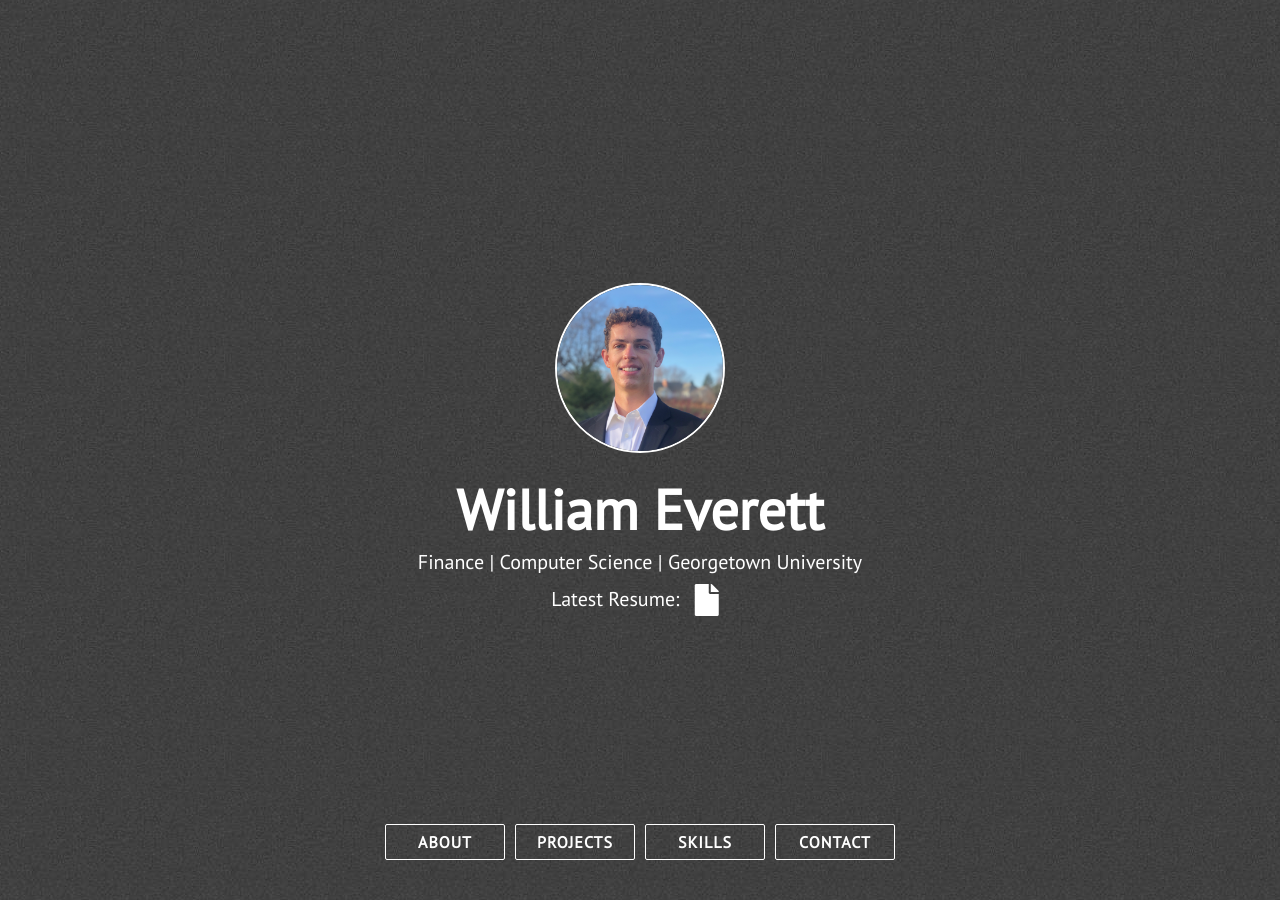
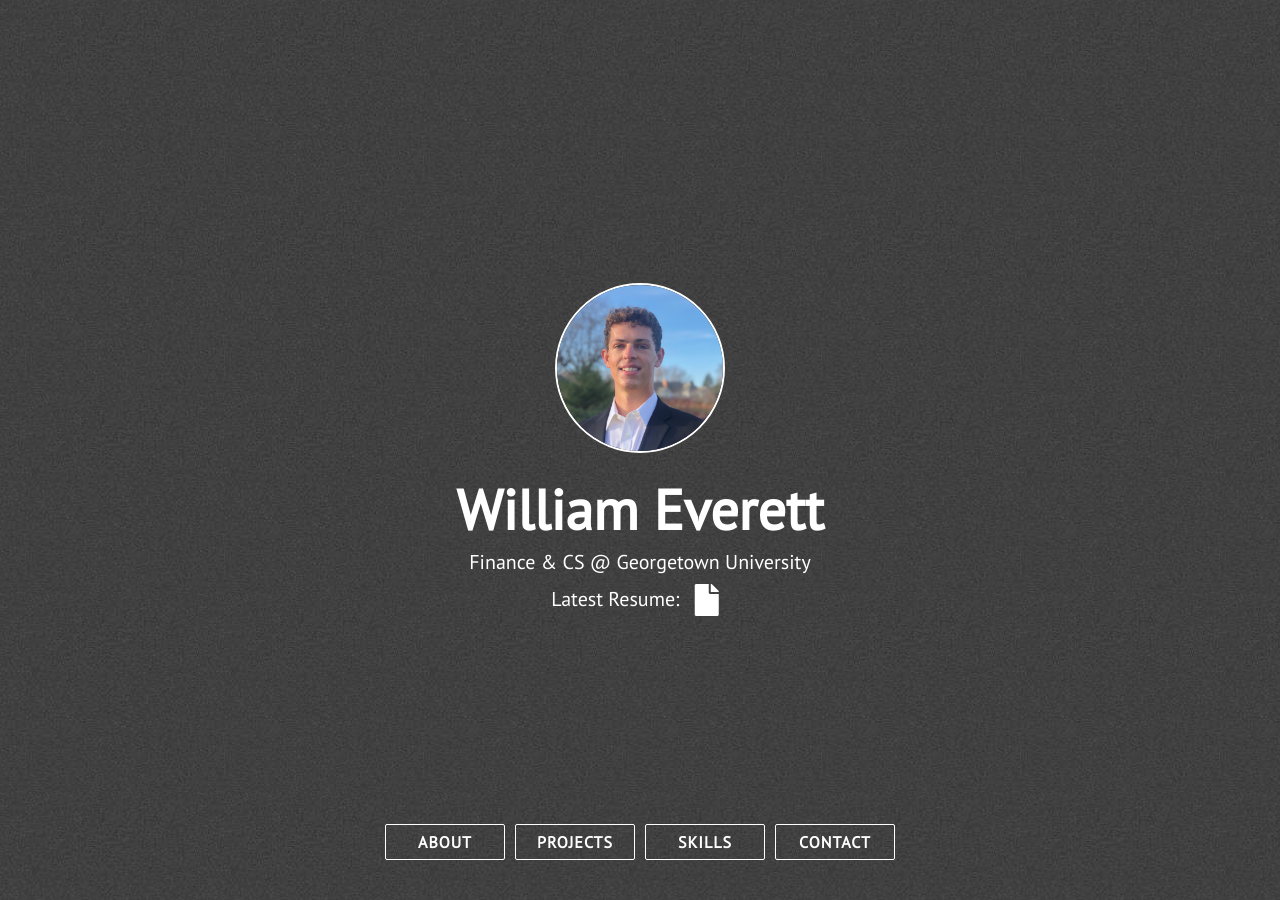
Before and after one commit to wae10/wae10.github.io, a Jekyll site: the page built from index.html, in a window 1280 px wide and 900 px high. Built offline with Jekyll 4.4.1, drawn with Linux system fonts in a browser that asks for light colours; nearby versions of some CDN libraries.

Commit message:
description

```diff
--- a/_config.yml
+++ b/_config.yml
@@ -1,5 +1,5 @@
 title: William Everett
-description: Finance | Computer Science | Georgetown University
+description: Finance & CS @ Georgetown University
 site_title: 'William Everett'
 
 # Build settings
```
